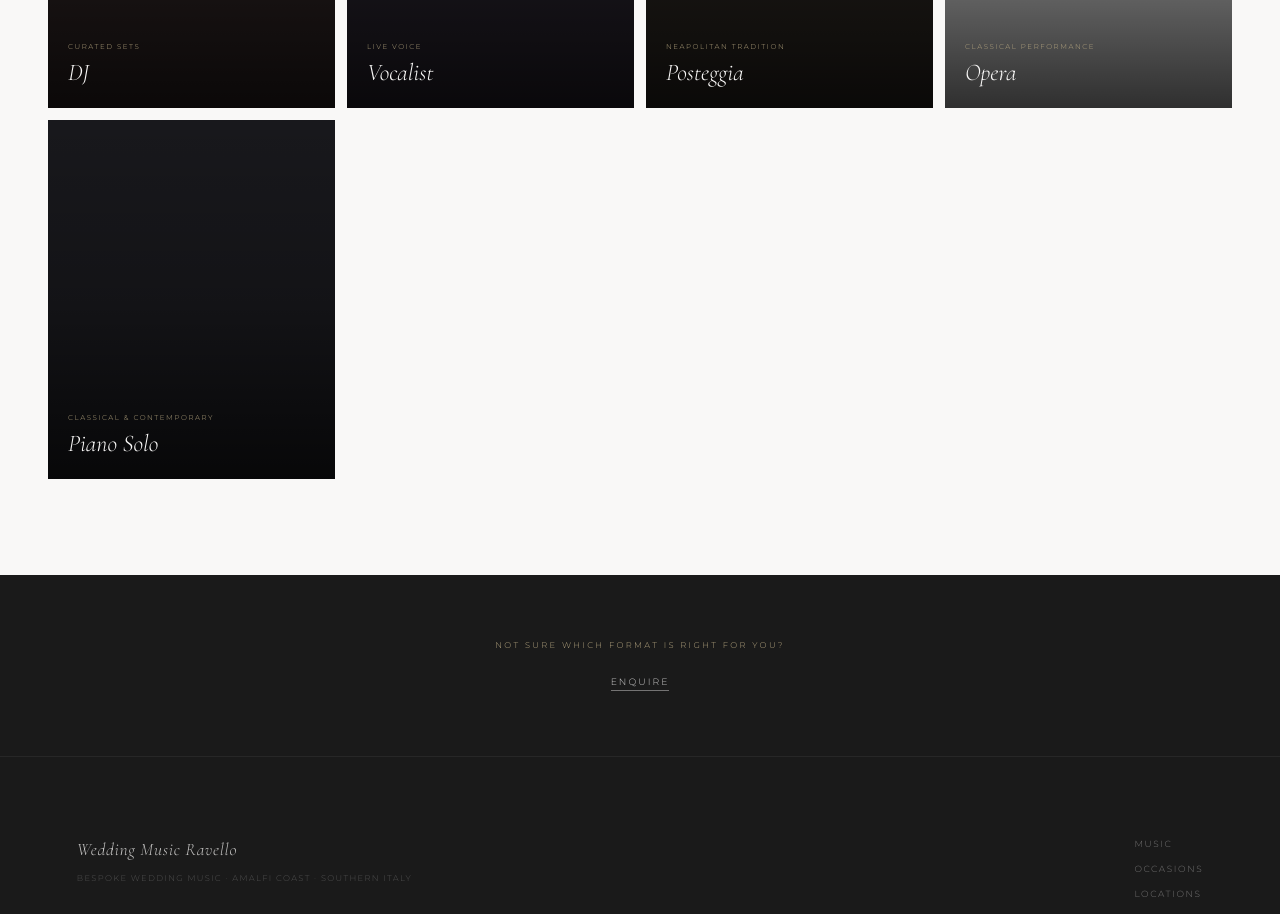
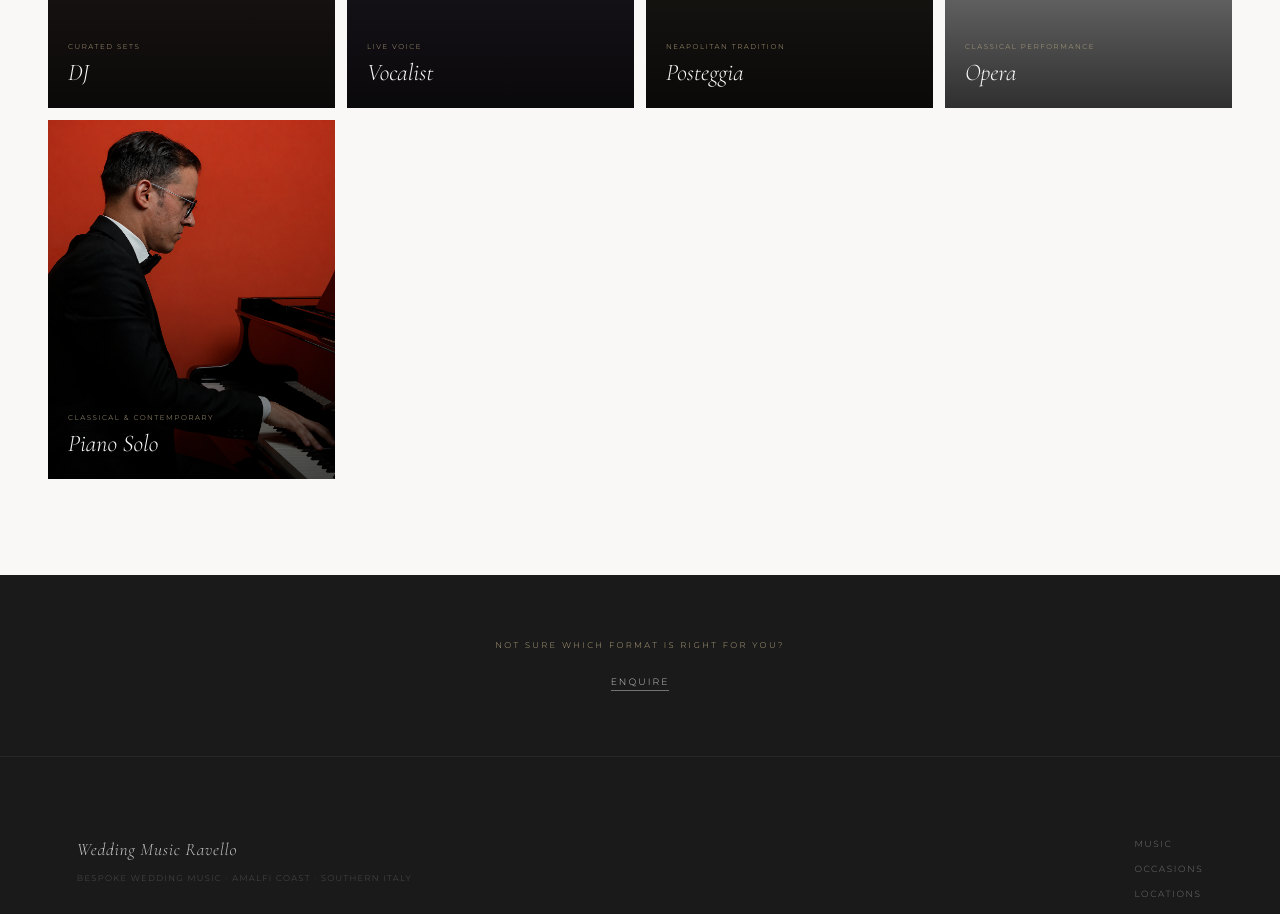
Before and after one commit to doncip82/sito-wedding, a React (Vite) app: page /music in a window 1280 px wide. Shown: the part 1100-2014 px from the top of the page. Built offline with nearby package versions, Linux system fonts and the light colour scheme; grey boxes are pictures that could not be loaded.

Commit message:
assets: add Piano Solo card image (Angelo Borrelli)
Co-Authored-By: Claude Sonnet 4.6 <noreply@anthropic.com>

```diff
--- a/src/pages/music/MusicIndex.jsx
+++ b/src/pages/music/MusicIndex.jsx
@@ -61,7 +61,8 @@ const MUSIC_OPTIONS = [
     label: 'Piano Solo',
     sub:   'Classical & Contemporary',
     href:  '/music/piano',
-    bg:    '#18181C',
+    img:   '/images/Piano%20Solo/Angelo%20Borrelli.png',
+    bg:    '#C2372A',
   },
 ]
 
```
Also changed, not shown: public/images/Piano Solo/Angelo Borrelli.png (added).
